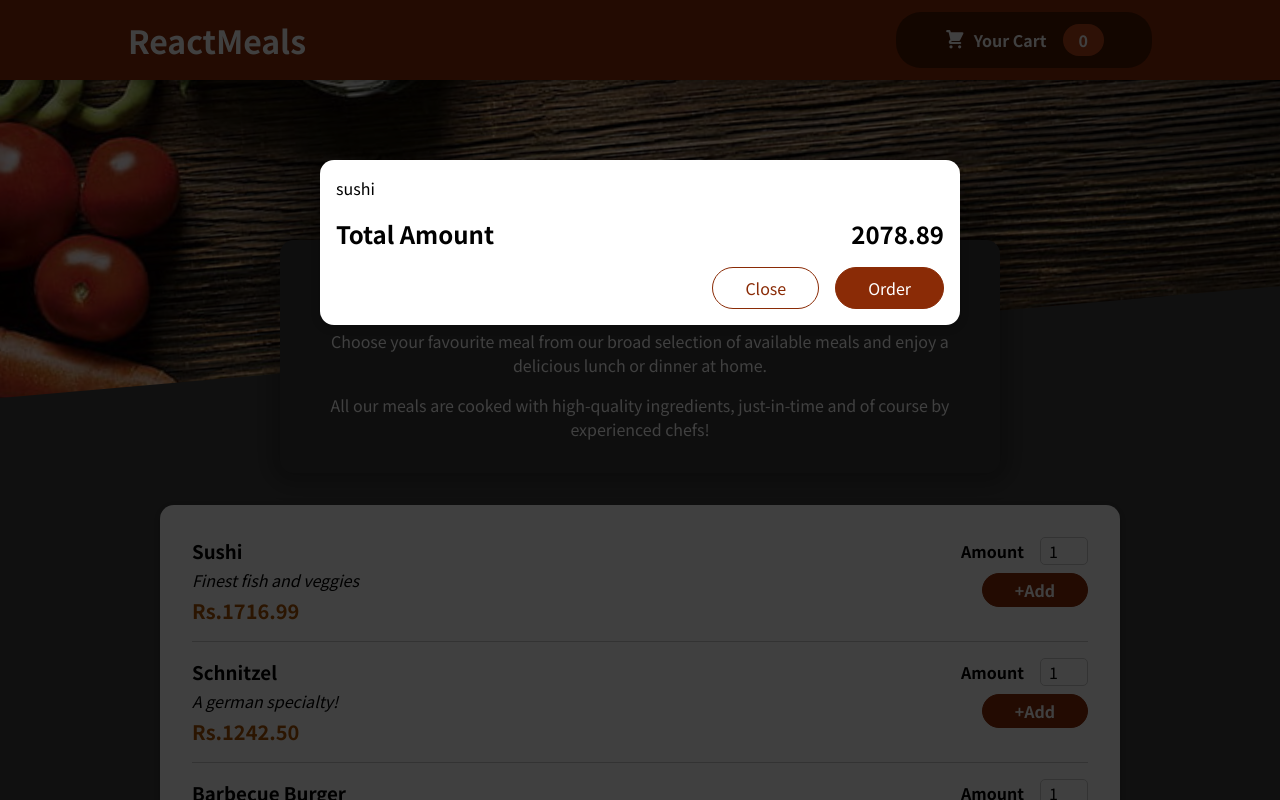
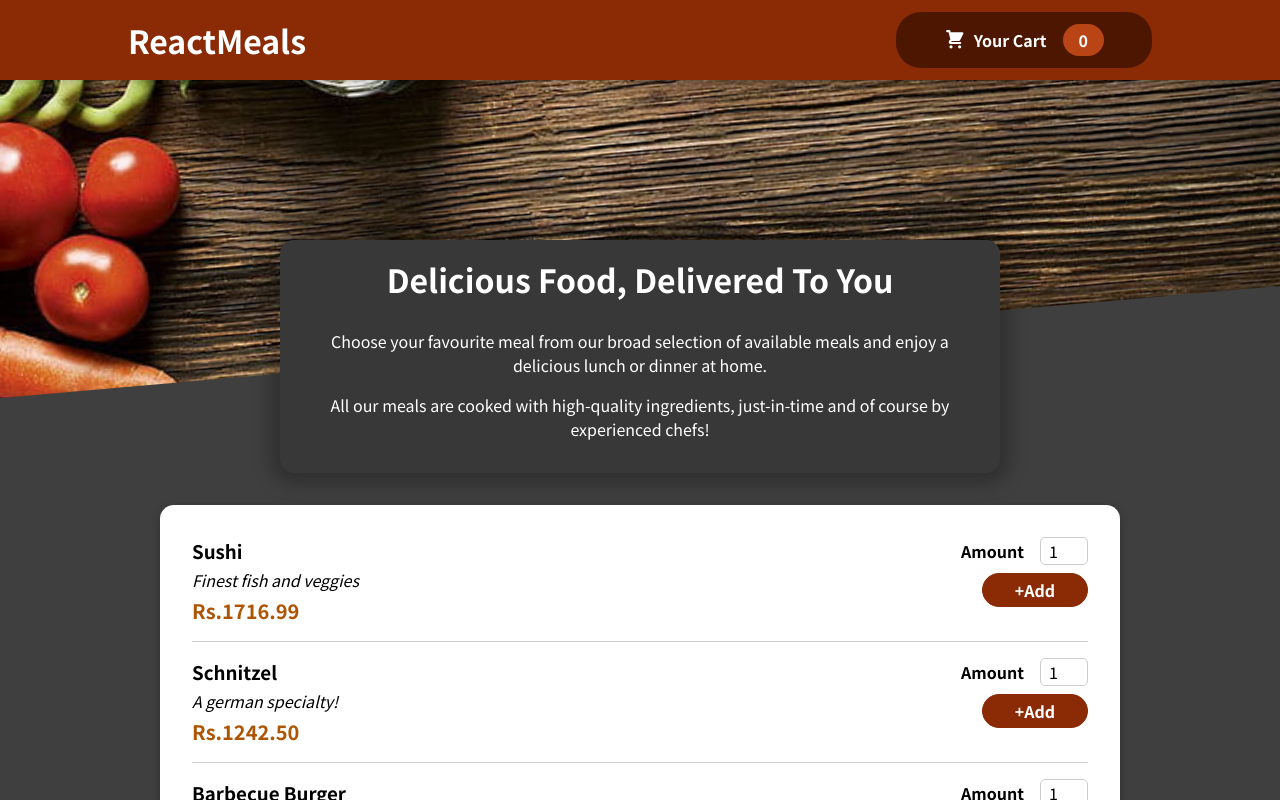
Before and after one commit to Mamuni98/Restaurant_Website, a React (Create React App) app: page / in a window 1280 px wide. Shown: the top 800 px of the page. Built offline with nearby package versions, Linux system fonts and the light colour scheme.

Commit message:
Cart_open_and_close_(Task-6)

```diff
--- a/src/App.js
+++ b/src/App.js
@@ -1,19 +1,27 @@
-import { Fragment } from "react";
+import { Fragment, useState } from "react";
 import Header from "./Components/Layout/Header";
 import MealsSummary from "./Components/Meals/MealsSummary";
 import Meals from "./Components/Meals/Meals";
 import Cart from "./Components/Cart/Cart";
 
 function App() {
+  const [cartShown, setCartShown] = useState(false);
+  const showCartHandler = () => {
+    setCartShown(true);
+  };
+
+  const hideCartHandler = () => {
+    setCartShown(false);
+  };
   return (
-   <Fragment>
-    <Header/>
-    <Cart/>
-    <MealsSummary/>
-    <main>
-      <Meals/>
-    </main>
-   </Fragment>
+    <Fragment>
+      <Header onCart={showCartHandler}/>
+      {cartShown && <Cart onClose={hideCartHandler}/>}
+      <MealsSummary />
+      <main>
+        <Meals />
+      </main>
+    </Fragment>
   );
 }
 
--- a/src/Components/Cart/Cart.js
+++ b/src/Components/Cart/Cart.js
@@ -10,14 +10,14 @@
     </ul>
   );
   return (
-    <Modal>
+    <Modal onClose={props.onClose}>
       {cartItems}
       <div className={classes.total}>
         <span>Total Amount</span>
         <span>2078.89</span>
       </div>
       <div className={classes.actions}>
-        <button className={classes["button--alt"]}>Close</button>
+        <button className={classes["button--alt"]} onClick={props.onClose}>Close</button>
         <button className={classes.button}>Order</button>
       </div>
     </Modal>
--- a/src/Components/Layout/Header.js
+++ b/src/Components/Layout/Header.js
@@ -7,7 +7,7 @@
     return <Fragment>
         <header className={classes.header}>
             <h1>ReactMeals</h1>
-           <HeaderCartButton/>
+           <HeaderCartButton onClick={props.onCart}/>
         </header>
         <div className={classes['main-image']}>
             <img src={mealsImage} alt="A table full of delicious foods!.." />
--- a/src/Components/Layout/HeaderCartButton.js
+++ b/src/Components/Layout/HeaderCartButton.js
@@ -2,7 +2,7 @@
 import CartIcon from '../Cart/CartIcon';
 
 const HeaderCartButton = props => {
-    return <button className={classes.button}>
+    return <button className={classes.button} onClick={props.onClick}>
         <span className={classes.icon}><CartIcon/></span>
         <span>Your Cart</span>
         <span className={classes.badge}>0</span>
--- a/src/Components/UI/Modal.js
+++ b/src/Components/UI/Modal.js
@@ -3,7 +3,7 @@
 import classes from "./Modal.module.css";
 
 const Backdrop = (props) => {
-  return <div className={classes.backdrop}></div>;
+  return <div className={classes.backdrop} onClick={props.onClose}></div>;
 };
 
 const ModalOverlay = (props) => {
@@ -19,7 +19,7 @@
 const Modal = (props) => {
   return (
     <Fragment>
-      {ReactDOM.createPortal(<Backdrop />, portalElement)}
+      {ReactDOM.createPortal(<Backdrop  onClose={props.onClose}/>, portalElement)}
       {ReactDOM.createPortal(<ModalOverlay>{props.children}</ModalOverlay>, portalElement)}
     </Fragment>
   );
```
